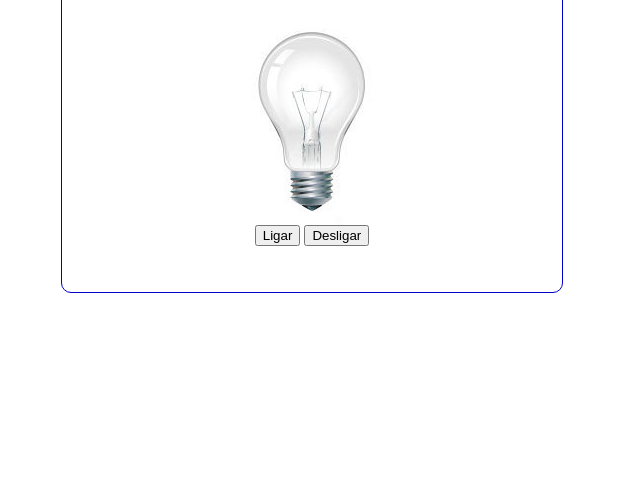
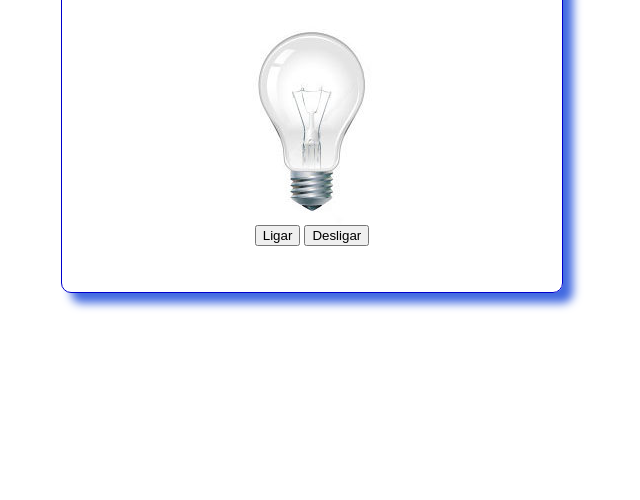
Before and after one commit to profdiegomoraesfatec/AWI-2024, a plain HTML site: page Projeto Lampada/index.html in a window 1280 px wide. Shown: the part 316-816 px from the top of the page, without its empty margins (336-976 px from the left). Drawn offline with Linux system fonts and the light colour scheme.

Commit message:
feat: calculadora

```diff
--- a/Projeto Lampada/estilo.css
+++ b/Projeto Lampada/estilo.css
@@ -18,5 +18,6 @@ body{
     align-items: center;
     justify-content: center;
     border-radius: 10px;
+    box-shadow: 10px 10px 10px royalblue;
 
 }
```
Also changed, not shown: Projeto Calculadora Oficial/calculadora.js (renamed from Projeto Calculadora/calculadora.js), Projeto Calculadora Oficial/estilo.css (renamed from Projeto Calculadora/estilo.css), Projeto Calculadora Oficial/index.html (renamed from Projeto Calculadora/index.html), 1 other file.
